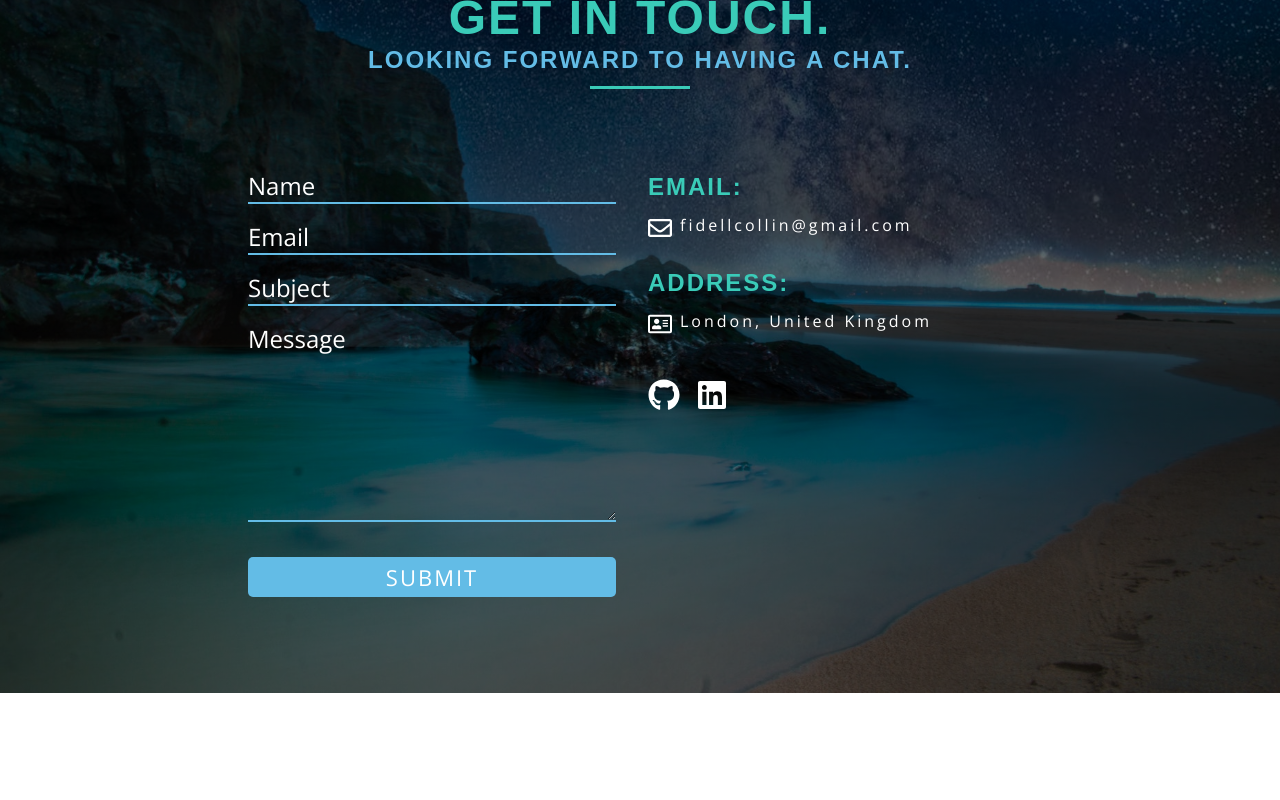
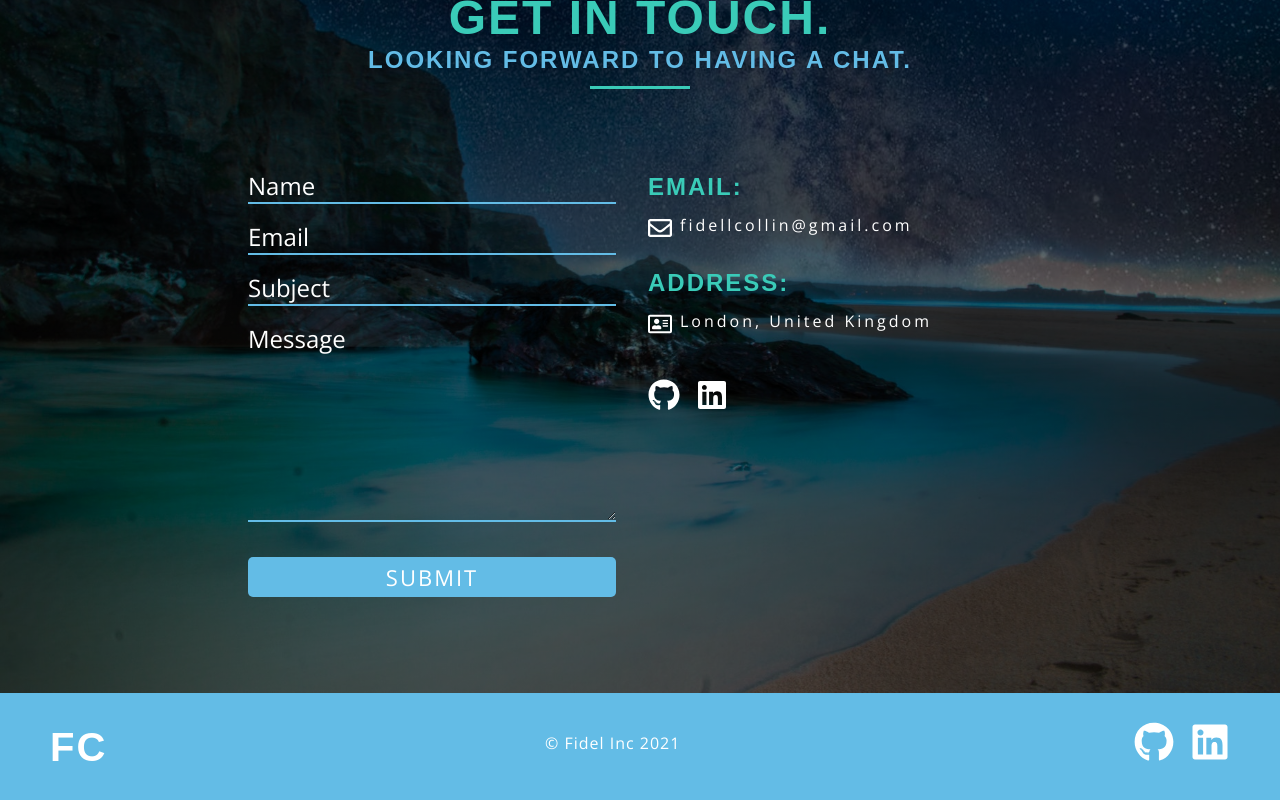
Before and after one commit to fidsta1990/my-portfolio, a React (Create React App) app: page / in a window 1280 px wide. Shown: the part 3145-3945 px from the top of the page. Before the commit the page ends 3838 px from the top, so only its background shows below. Built offline with nearby package versions, Linux system fonts and the light colour scheme; a web font is replaced by a local one.

Commit message:
added footer section and adjusted styling

```diff
--- a/src/App.js
+++ b/src/App.js
@@ -6,6 +6,7 @@ import About from "./pages/about/About";
 import Projects from "./pages/projects/Projects";
 import Contact from "./pages/contact/Contact";
 import Error from "./pages/error/Error";
+import Footer from "./components/footer/Footer";
 
 function App() {
   return (
@@ -19,8 +20,9 @@ function App() {
           <Projects />
           <Contact />
         </Route>
-      <Route path="*" component={Error} />
+        <Route path="*" component={Error} />
       </Switch>
+      <Footer/>
     </Router>
   );
 }
--- /dev/null
+++ b/src/components/footer/Footer.jsx
@@ -0,0 +1,48 @@
+import React, { useState } from "react";
+import {
+  FooterLogo,
+  FooterSocial,
+  FooterWrapper,
+  FooterContain,
+} from "./footerStyle";
+import { social } from "../main-navbar/details";
+import { animateScroll as scroll, Link } from "react-scroll";
+import { Container } from "../../components/Wrapper";
+
+const Footer = () => {
+  const [click, setClick] = useState(false);
+  // toggle menu bar
+  const handleClick = () => {
+    const toggle = !click ? setClick(true) : setClick(false);
+    return toggle;
+  };
+
+  // Scroll To Top
+  const toggleHome = () => scroll.scrollToTop();
+  const dated = new Date().getFullYear();
+
+  return (
+    <FooterWrapper>
+      <FooterContain>
+        <FooterLogo>
+          <h2 onClick={toggleHome}>FC</h2>
+        </FooterLogo>
+        <Link to="home" smooth={true} duration={500} exact="true" offset={-90}>
+          <p>© Fidel Inc {dated}</p>
+        </Link>
+        <FooterSocial>
+          {social.map((item) => {
+            const { id, url, icon } = item;
+            return (
+              <a key={id} href={url} target="_blank" rel="noreferrer">
+                {icon}
+              </a>
+            );
+          })}
+        </FooterSocial>
+      </FooterContain>
+    </FooterWrapper>
+  );
+};
+
+export default Footer;
--- /dev/null
+++ b/src/components/footer/footerStyle.js
@@ -0,0 +1,45 @@
+import styled from "styled-components";
+import {
+  setColor,
+  setFlex,
+  sizes,
+  transition,
+} from "../../components/globalstyles/helper";
+import { Wrapper } from "../../components/Wrapper";
+import { Container } from "../../components/Wrapper";
+
+export const FooterWrapper = styled(Wrapper)`
+  margin: auto;
+  min-height: 10vh;
+  background: ${setColor.secondary};
+`;
+
+export const FooterContain = styled(Container)`
+  ${setFlex({ x: "space-between", y: "center", d: "row" })}
+
+  p{
+    color: ${setColor.mainWhite};
+  }
+`;
+
+export const FooterLogo = styled.div`
+  margin: 1rem;
+  cursor: pointer;
+  h2 {
+    color: ${setColor.mainWhite};
+  }
+`;
+
+export const FooterSocial = styled.div`
+  margin: 1rem;
+
+  a {
+    font-size: 3.2rem;
+    margin-left: 1.6rem;
+    color: ${setColor.mainWhite};
+
+    @media (min-width: ${sizes.m}) {
+      font-size: 4rem;
+    }
+  }
+`;
```
